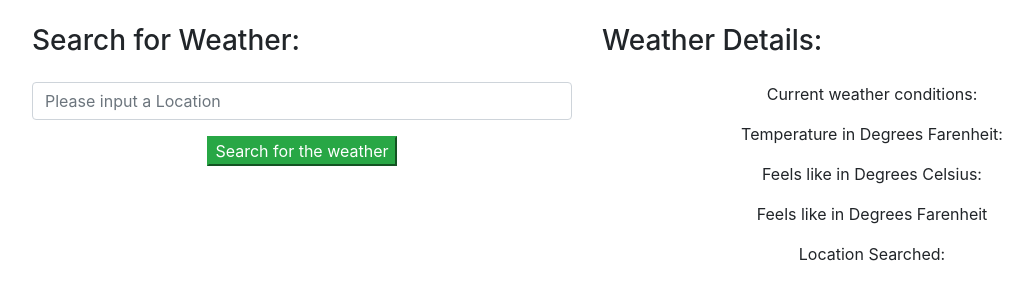
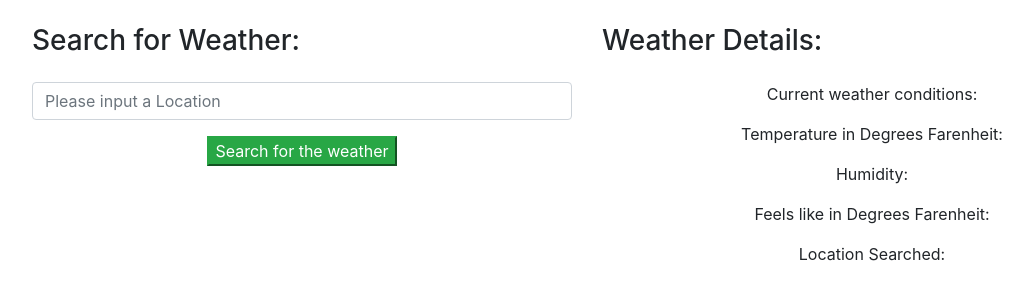
Before and after one commit to manojmpg114/WeatherDynamic, an Angular app in the folder weather-app/: page / in a window 1280 px wide. Shown: the top 300 px of the page, without its empty margins (53-1086 px from the left). Built offline with nearby package versions, Linux system fonts and the light colour scheme.

Commit message:
APIXU data get
Added a few requests for weather data, looking up ngif to see if i can make it mroe dynamic in Angular

```diff
--- a/weather-app/src/app/weather/weather.component.html
+++ b/weather-app/src/app/weather/weather.component.html
@@ -28,9 +28,9 @@
            <p class = "text-center">
                 Temperature in Degrees Farenheit: {{weatherData?.current.temperature}}
             </p>
-            <p class = "text-center">Feels like in Degrees Celsius:</p>
-            <p class = "text-center">Feels like in Degrees Farenheit</p>
-            <p class = "text-center">Location Searched: </p>
+            <p class = "text-center">Humidity: {{weatherData?.current.humidity}}</p>
+            <p class = "text-center">Feels like in Degrees Farenheit: {{weatherData?.current.feelslike}}</p>
+            <p class = "text-center">Location Searched: {{weatherData?.location.name}}  {{weatherData?.location.region}}</p>
         </div>
     </div>
 </div>
```
